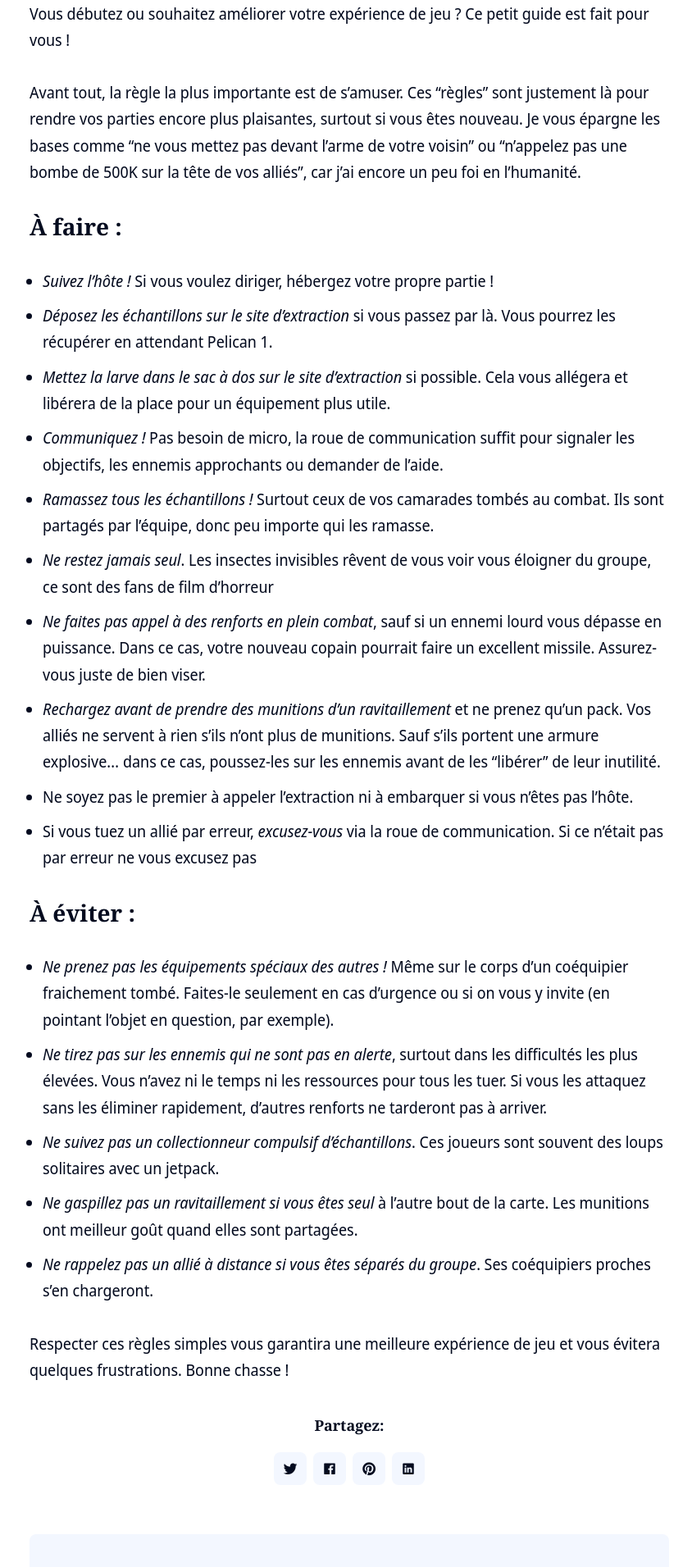
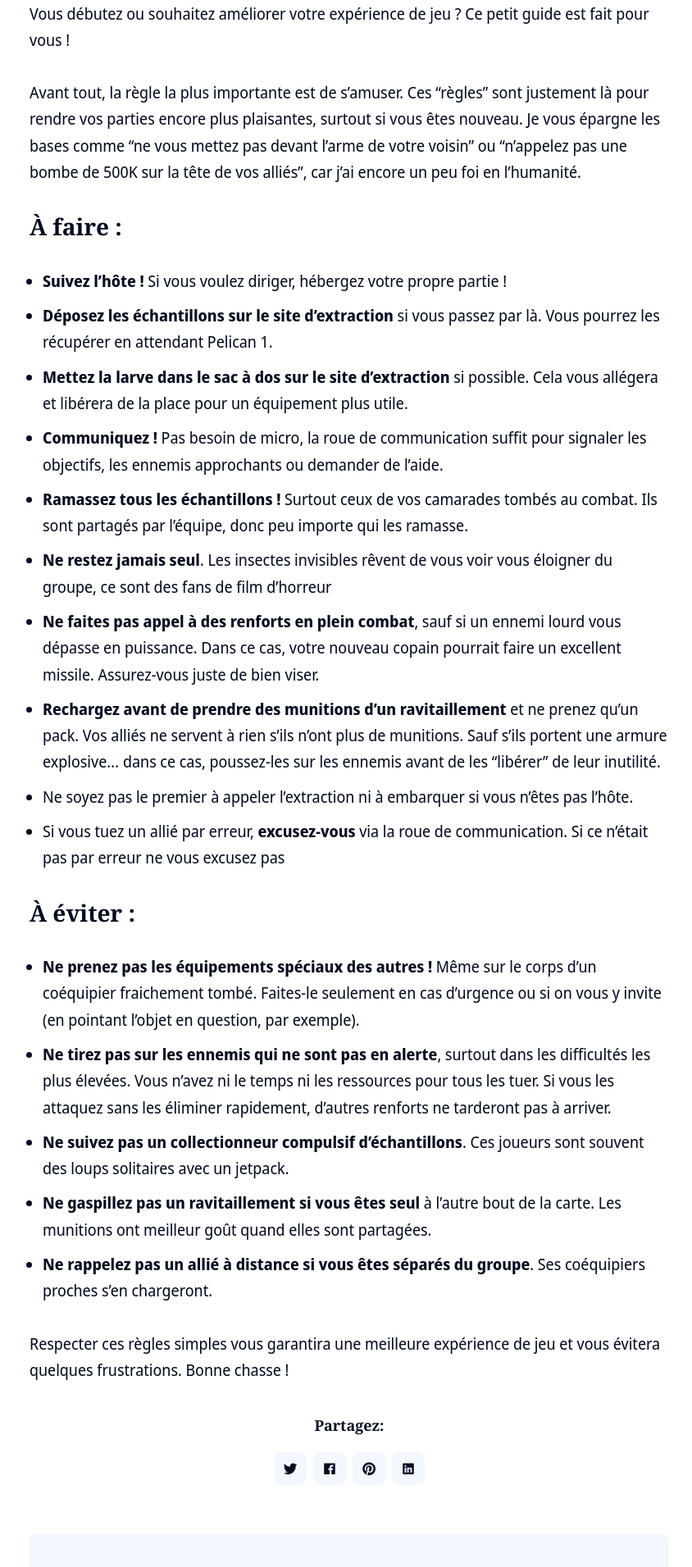
Before and after one commit to just-for-games/just-for-games.github.io, a Jekyll site: the page built from _posts/2025-02-22-helldivers-2-guide-de-survie-et-de-bonne-conduite.markdown, in a window 1280 px wide. Shown: the part 1127-3038 px from the top of the page at 82% size, without its empty margins (214-1058 px from the left). Built offline with Jekyll 4.4.1, drawn with Linux system fonts in a browser that asks for light colours; nearby versions of some CDN libraries.

Commit message:
Fix typos

```diff
--- a/_posts/2025-02-22-helldivers-2-guide-de-survie-et-de-bonne-conduite.markdown
+++ b/_posts/2025-02-22-helldivers-2-guide-de-survie-et-de-bonne-conduite.markdown
@@ -16,23 +16,23 @@ Avant tout, la règle la plus importante est de s'amuser. Ces "règles" sont jus
 
 ## À faire :
 
-- *Suivez l'hôte !* Si vous voulez diriger, hébergez votre propre partie !
-- *Déposez les échantillons sur le site d'extraction* si vous passez par là. Vous pourrez les récupérer en attendant Pelican 1.
-- *Mettez la larve dans le sac à dos sur le site d'extraction* si possible. Cela vous allégera et libérera de la place pour un équipement plus utile.
-- *Communiquez !* Pas besoin de micro, la roue de communication suffit pour signaler les objectifs, les ennemis approchants ou demander de l'aide.
-- *Ramassez tous les échantillons !* Surtout ceux de vos camarades tombés au combat. Ils sont partagés par l'équipe, donc peu importe qui les ramasse.
-- *Ne restez jamais seul*. Les insectes invisibles rêvent de vous voir vous éloigner du groupe, ce sont des fans de film d'horreur
-- *Ne faites pas appel à des renforts en plein combat*, sauf si un ennemi lourd vous dépasse en puissance. Dans ce cas, votre nouveau copain pourrait faire un excellent missile. Assurez-vous juste de bien viser.
-- *Rechargez avant de prendre des munitions d'un ravitaillement* et ne prenez qu'un pack. Vos alliés ne servent à rien s'ils n'ont plus de munitions. Sauf s'ils portent une armure explosive... dans ce cas, poussez-les sur les ennemis avant de les "libérer" de leur inutilité.
+- **Suivez l'hôte !** Si vous voulez diriger, hébergez votre propre partie !
+- **Déposez les échantillons sur le site d'extraction** si vous passez par là. Vous pourrez les récupérer en attendant Pelican 1.
+- **Mettez la larve dans le sac à dos sur le site d'extraction** si possible. Cela vous allégera et libérera de la place pour un équipement plus utile.
+- **Communiquez !** Pas besoin de micro, la roue de communication suffit pour signaler les objectifs, les ennemis approchants ou demander de l'aide.
+- **Ramassez tous les échantillons !** Surtout ceux de vos camarades tombés au combat. Ils sont partagés par l'équipe, donc peu importe qui les ramasse.
+- **Ne restez jamais seul**. Les insectes invisibles rêvent de vous voir vous éloigner du groupe, ce sont des fans de film d'horreur
+- **Ne faites pas appel à des renforts en plein combat**, sauf si un ennemi lourd vous dépasse en puissance. Dans ce cas, votre nouveau copain pourrait faire un excellent missile. Assurez-vous juste de bien viser.
+- **Rechargez avant de prendre des munitions d'un ravitaillement** et ne prenez qu'un pack. Vos alliés ne servent à rien s'ils n'ont plus de munitions. Sauf s'ils portent une armure explosive... dans ce cas, poussez-les sur les ennemis avant de les "libérer" de leur inutilité.
 - Ne soyez pas le premier à appeler l'extraction ni à embarquer si vous n'êtes pas l'hôte.
-- Si vous tuez un allié par erreur, *excusez-vous* via la roue de communication. Si ce n'était pas par erreur ne vous excusez pas
+- Si vous tuez un allié par erreur, **excusez-vous** via la roue de communication. Si ce n'était pas par erreur ne vous excusez pas
 
 ## À éviter :
 
-- *Ne prenez pas les équipements spéciaux des autres !* Même sur le corps d'un coéquipier fraichement tombé. Faites-le seulement en cas d'urgence ou si on vous y invite (en pointant l'objet en question, par exemple).
-- *Ne tirez pas sur les ennemis qui ne sont pas en alerte*, surtout dans les difficultés les plus élevées. Vous n'avez ni le temps ni les ressources pour tous les tuer. Si vous les attaquez sans les éliminer rapidement, d'autres renforts ne tarderont pas à arriver.
-- *Ne suivez pas un collectionneur compulsif d'échantillons*. Ces joueurs sont souvent des loups solitaires avec un jetpack.
-- *Ne gaspillez pas un ravitaillement si vous êtes seul* à l'autre bout de la carte. Les munitions ont meilleur goût quand elles sont partagées.
-- *Ne rappelez pas un allié à distance si vous êtes séparés du groupe*. Ses coéquipiers proches s'en chargeront.
+- **Ne prenez pas les équipements spéciaux des autres !** Même sur le corps d'un coéquipier fraichement tombé. Faites-le seulement en cas d'urgence ou si on vous y invite (en pointant l'objet en question, par exemple).
+- **Ne tirez pas sur les ennemis qui ne sont pas en alerte**, surtout dans les difficultés les plus élevées. Vous n'avez ni le temps ni les ressources pour tous les tuer. Si vous les attaquez sans les éliminer rapidement, d'autres renforts ne tarderont pas à arriver.
+- **Ne suivez pas un collectionneur compulsif d'échantillons**. Ces joueurs sont souvent des loups solitaires avec un jetpack.
+- **Ne gaspillez pas un ravitaillement si vous êtes seul** à l'autre bout de la carte. Les munitions ont meilleur goût quand elles sont partagées.
+- **Ne rappelez pas un allié à distance si vous êtes séparés du groupe**. Ses coéquipiers proches s'en chargeront.
 
 Respecter ces règles simples vous garantira une meilleure expérience de jeu et vous évitera quelques frustrations. Bonne chasse !
```
